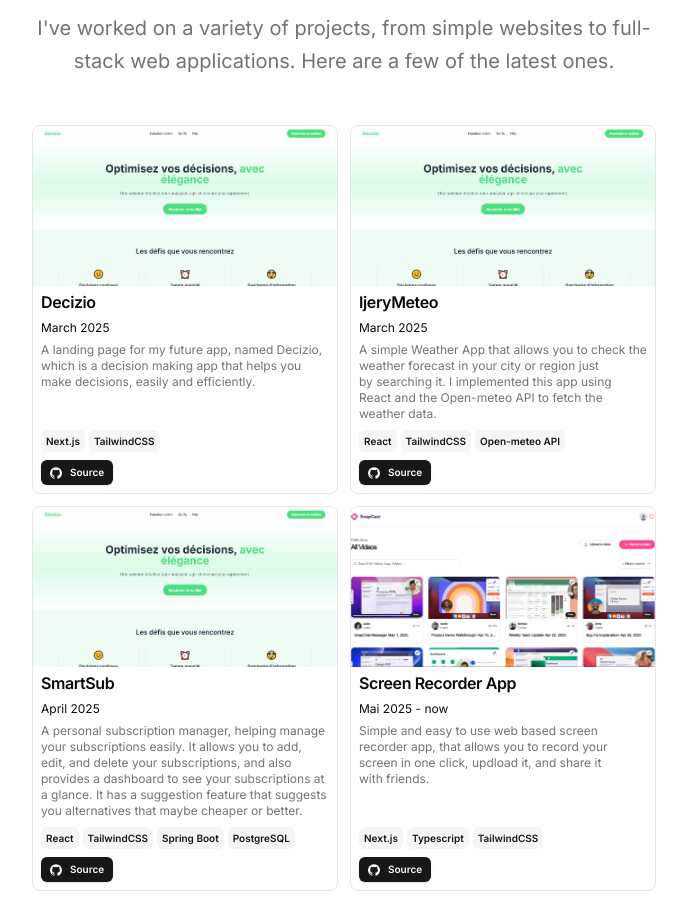
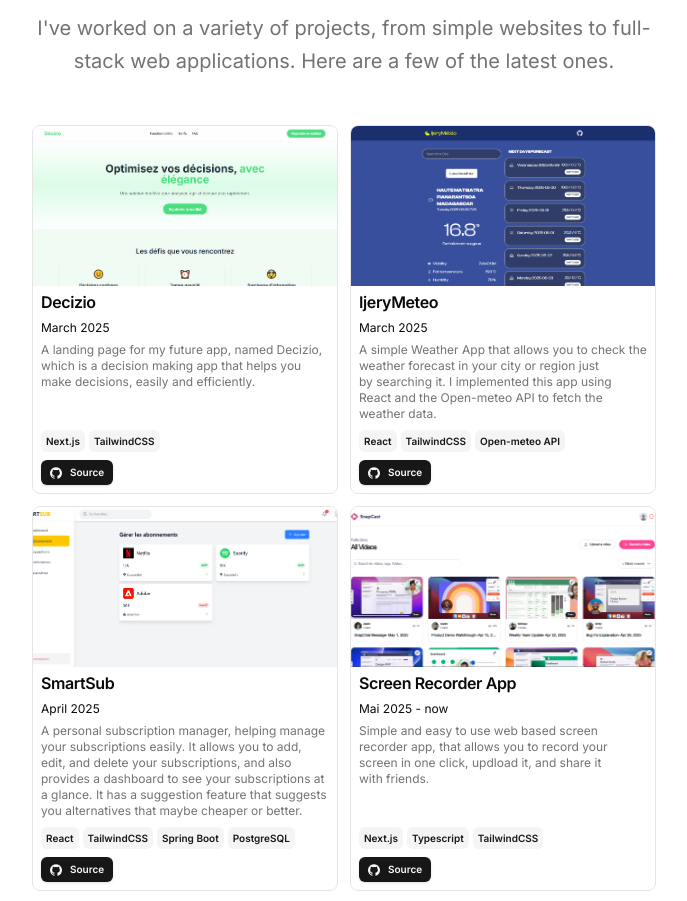
Before and after one commit to alyhoussen/houssens-portfolio, a Next.js app: page / in a window 1280 px wide. Shown: the part 1442-2343 px from the top of the page, without its empty margins (296-983 px from the left). Built offline with nearby package versions, Linux system fonts and the light colour scheme.

Commit message:
Final I guess

```diff
--- a/src/data/resume.tsx
+++ b/src/data/resume.tsx
@@ -193,7 +193,7 @@ Defined product vision, user flows, and technical architecture for a seamless, t
           icon: <Icons.github className="size-3" />,
         },
        ],
-       image: "/decizio.PNG",
+       image: "/Decizio.PNG",
        video:
          "",
      },
@@ -216,7 +216,7 @@ Defined product vision, user flows, and technical architecture for a seamless, t
           icon: <Icons.github className="size-3" />,
         },
        ],
-       image: "/decizio.PNG",
+       image: "/Ijery_meteo.PNG",
        video:
          "",
      }, {
@@ -239,7 +239,7 @@ Defined product vision, user flows, and technical architecture for a seamless, t
           icon: <Icons.github className="size-3" />,
         },
        ],
-       image: "/decizio.PNG",
+       image: "/Smart_sub.PNG",
        video:
          "",
      },
```
